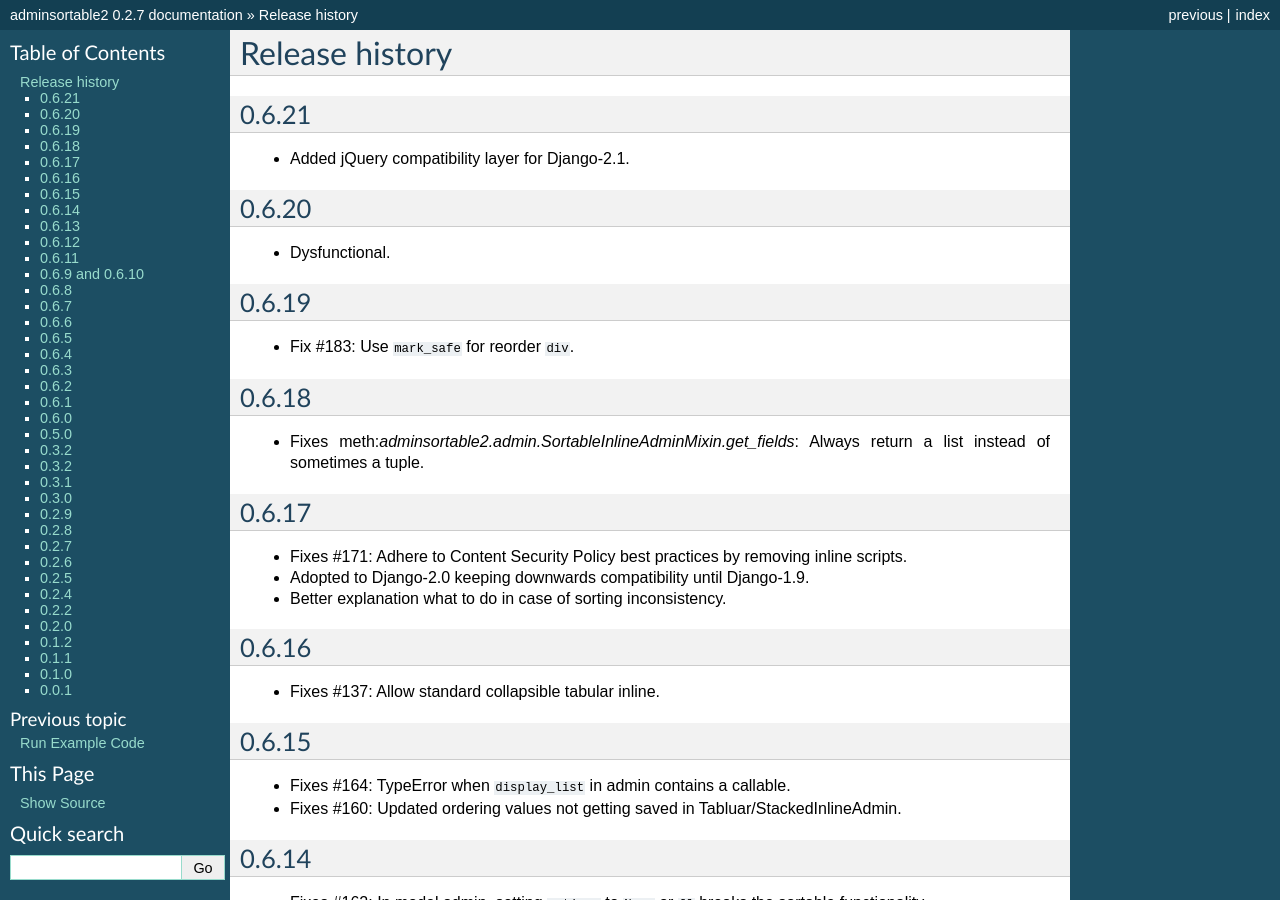
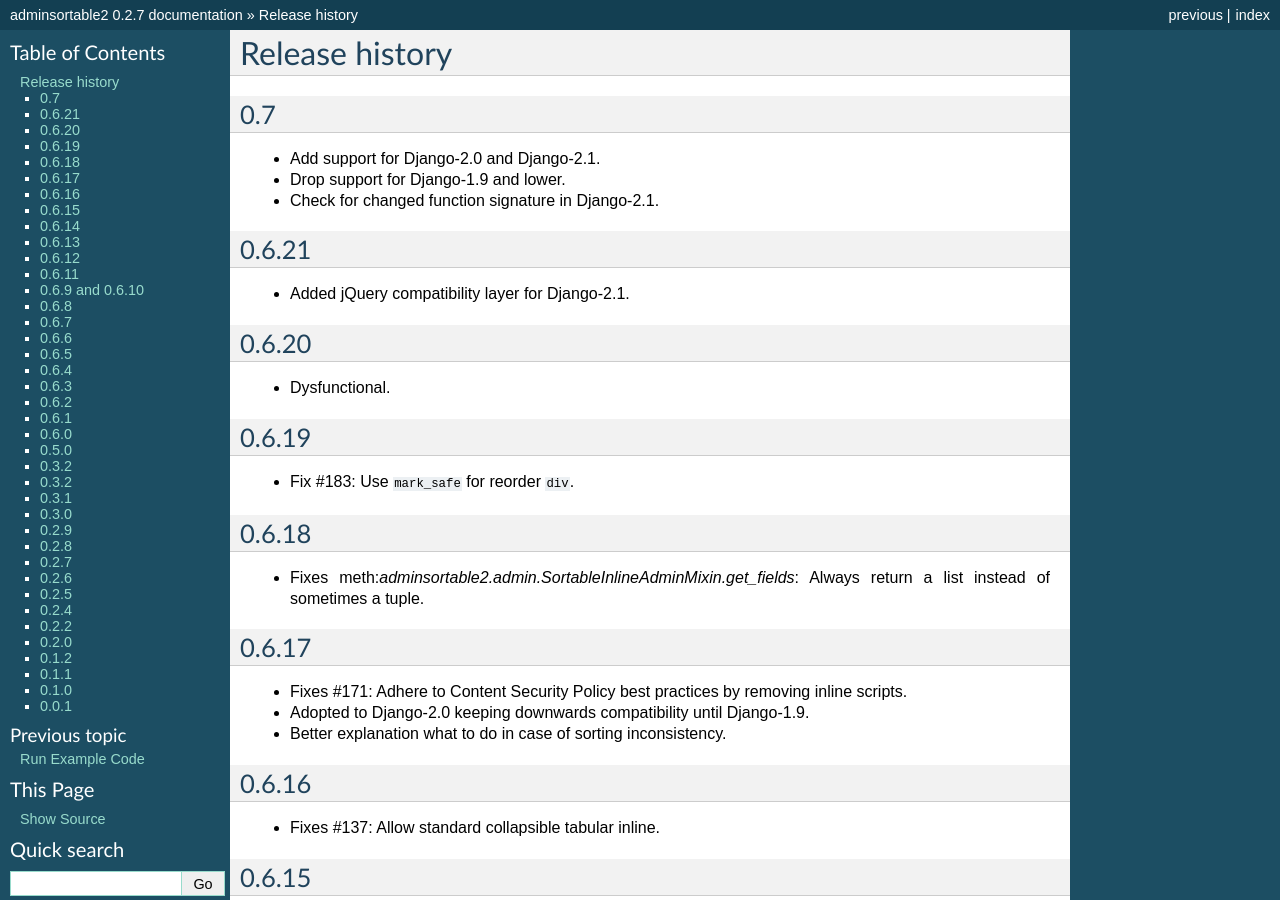
Before and after one commit to jrief/django-admin-sortable2, a Sphinx documentation site: the page built from docs/source/changelog.rst, in a window 1280 px wide and 900 px high. Built offline with Sphinx 7.4.7, drawn with Linux system fonts in a browser that asks for light colours.

Commit message:
Bump to version 0.7

```diff
--- a/adminsortable2/__init__.py
+++ b/adminsortable2/__init__.py
@@ -1 +1 @@
-__version__ = '0.6.21'
+__version__ = '0.7'
--- a/docs/source/changelog.rst
+++ b/docs/source/changelog.rst
@@ -3,6 +3,12 @@
 ===============
 Release history
 ===============
+
+0.7
+---
+* Add support for Django-2.0 and Django-2.1.
+* Drop support for Django-1.9 and lower.
+* Check for changed function signature in Django-2.1.
 
 0.6.21
 ------
```
